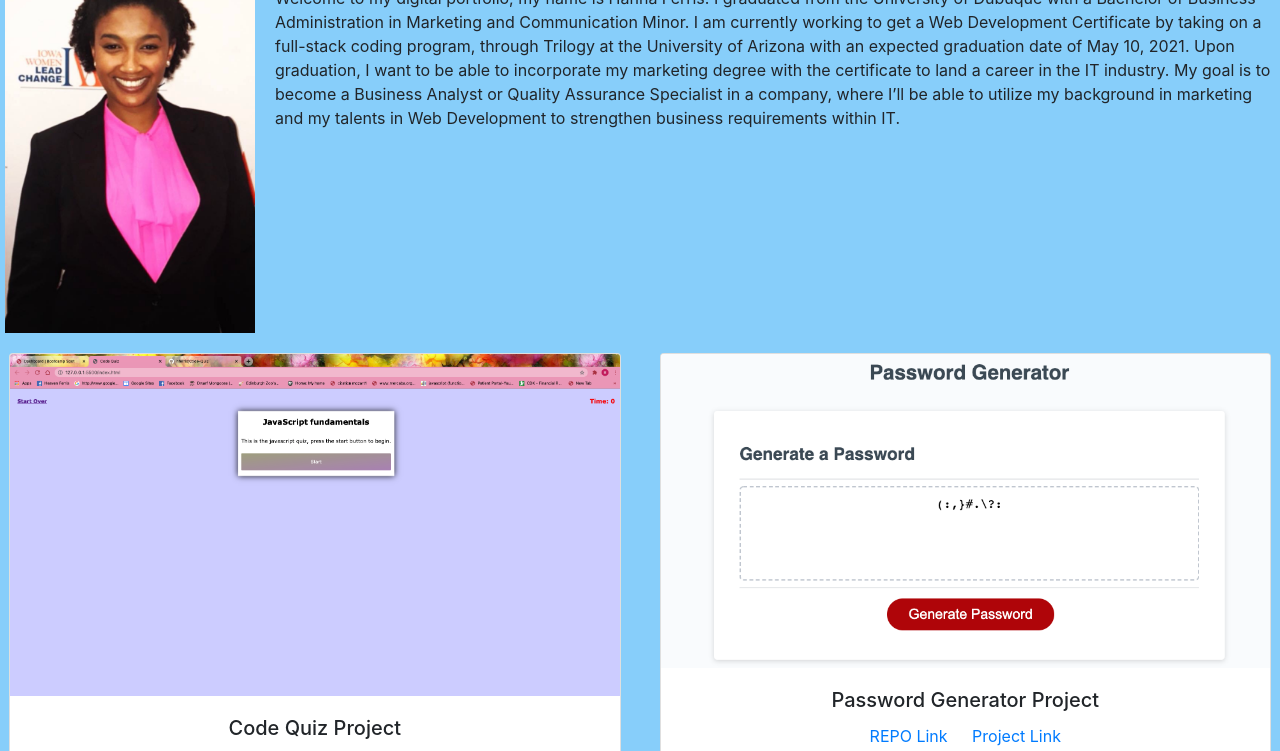
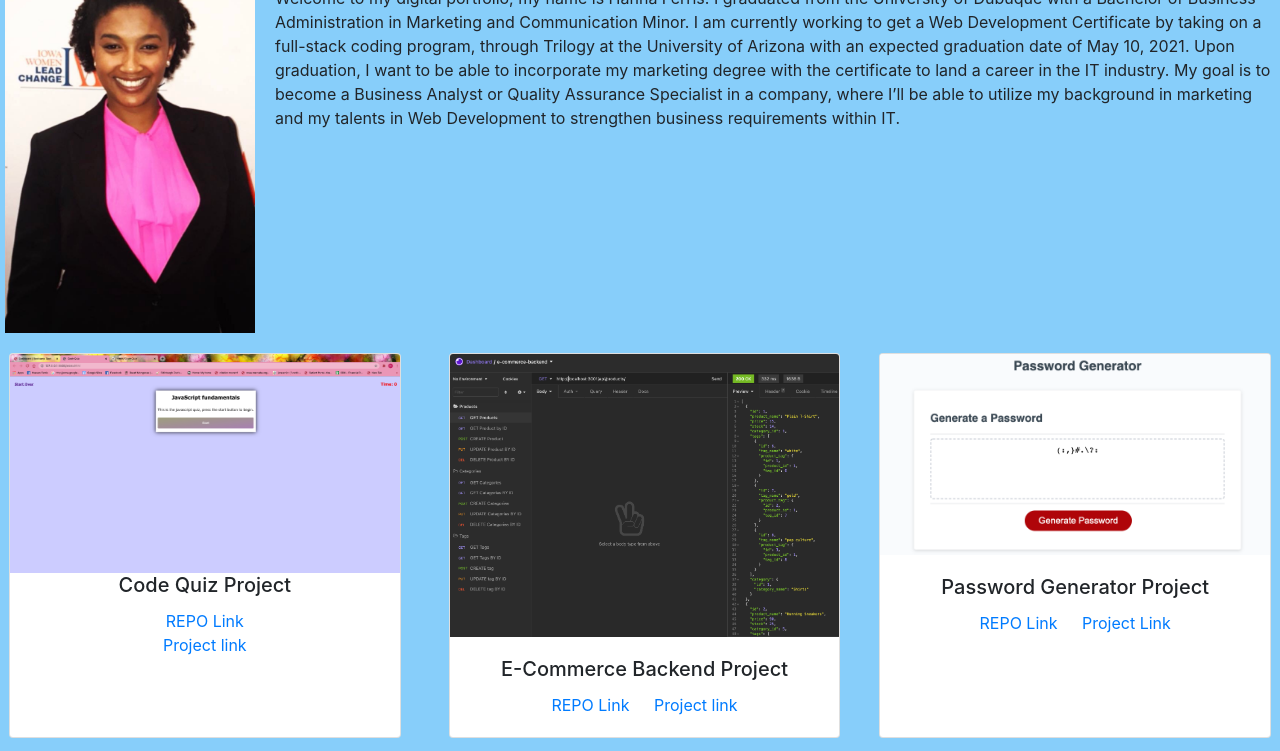
Before and after one commit to hferris/hannaferris, a plain HTML site: page index.html in a window 1280 px wide. Shown: the part 164-915 px from the top of the page. Drawn offline with nearby package versions, Linux system fonts and the light colour scheme.

Commit message:
added project

```diff
--- a/index.html
+++ b/index.html
@@ -7,7 +7,7 @@
     <link rel="stylesheet" type="text/css" href="./Assets/css/style.css" />
     <link rel="stylesheet" href="https://stackpath.bootstrapcdn.com/bootstrap/4.3.1/css/bootstrap.min.css" integrity="sha384-ggOyR0iXCbMQv3Xipma34MD+dH/1fQ784/j6cY/iJTQUOhcWr7x9JvoRxT2MZw1T" crossorigin="anonymous">
     <link rel="stylesheet" href="https://cdnjs.cloudflare.com/ajax/libs/font-awesome/4.7.0/css/font-awesome.min.css">
-    <title>Document</title>
+    <title>Portfolio</title>
 </head>
 <body style="background-color:  lightskyblue;">
     <nav class="navbar navbar-expand-lg navbar-expand-sm navbar-dark bg-dark">
@@ -61,11 +61,17 @@
       <div id="meWork" class="card-deck text-center" style="background-color:  lightskyblue;">
           <div class="card mr-4 ml-4">
             <img src="./Assets/imgs/code-quiz.png" class="card-img-top mx-auto" alt="..." >
-            <div class="card-body">
               <h5 class="card-title">Code Quiz Project</h5>
               <a href="https://github.com/hferris/Code-Quiz" target="_blank" class="card-link">REPO Link</a>
-              <a href="https://hferris.github.io/Code-Quiz/" target="_blank" class="card-link">Project link</a>
+              <a href="https://hferris.github.io/Code-Quiz/" target="_blank" class="">Project link</a>
             </div>
+            <div class="card mr-4 ml-4">
+              <img src="./Assets/imgs/Back-End.png" class="card-img-top mx-auto" alt="..." >
+              <div class="card-body">
+                <h5 class="card-title">E-Commerce Backend Project</h5>
+                <a href="https://github.com/hferris/-E-Commerce-Back-End" target="_blank" class="card-link">REPO Link</a>
+                <a href="https://hferris.github.io/-E-Commerce-Back-End/" target="_blank" class="card-link">Project link</a>
+              </div>
           </div>
           <div class="card mr-4">
             <img src="./Assets/imgs/pw-gen.png" class="card-img-top mx-auto" alt="...">
```
Also changed, not shown: Assets/imgs/Back-End.png (added).
